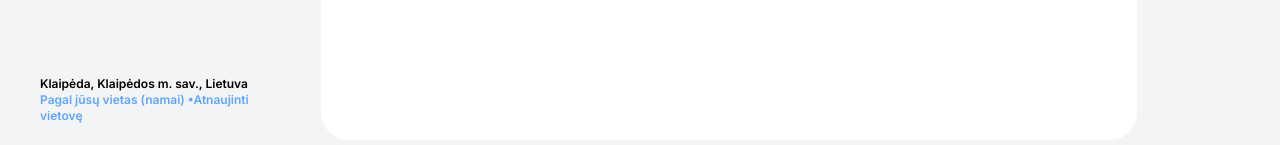
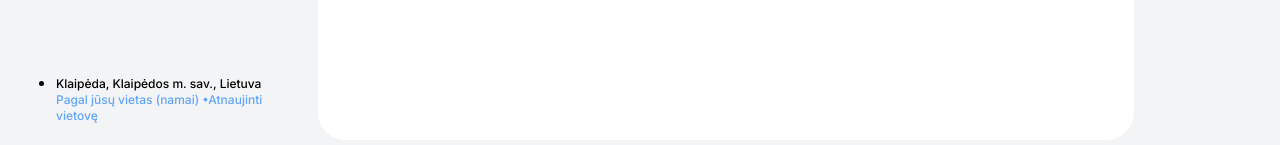
Before and after one commit to VygantasPaul/bard-clone, a Next.js app: page / in a window 1280 px wide. Shown: the part 652-797 px from the top of the page. Built offline with nearby package versions, Linux system fonts and the light colour scheme; no server answers.

Commit message:
css updates

```diff
--- a/components/SidePanel/SidePanel.module.css
+++ b/components/SidePanel/SidePanel.module.css
@@ -18,8 +18,14 @@
   z-index: 9;
   padding: 1rem;
   background-color: white;
-
-  @media (min-width: 992px) {
+}
+@media (min-width: 768px) {
+  .desktopSidebar {
+    width: 50%;
+  }
+}
+@media (min-width: 992px) {
+  .desktopSidebar {
     position: relative;
     width: 25%;
     background-color: transparent;
--- a/components/SidePanel/SidePanel.tsx
+++ b/components/SidePanel/SidePanel.tsx
@@ -1,12 +1,12 @@
 import React, { useEffect, useState } from "react";
 import styles from "./SidePanel.module.css";
 import { Inter } from "next/font/google";
-import Router from "next/router";
-const interBold = Inter({ subsets: ["latin"], weight: "600" });
+const interBold = Inter({ subsets: ["latin"], weight: "500" });
 type ToogleDesktopType = {
   isDesktopMenu: any;
   isMobileMenu: any;
   setDesktopMenu: any;
+  setMobileMenu: any;
 };
 
 const SidePanel: React.FC<ToogleDesktopType> = ({
@@ -21,15 +21,11 @@ const SidePanel: React.FC<ToogleDesktopType> = ({
   useEffect(() => {
     const handleResize = () => {
       const newIsMobileMenu = window.innerWidth <= 768;
-
-      // Check if the state needs to be updated
       if (newIsMobileMenu !== isMobileMenu) {
         setDesktopMenu(newIsMobileMenu);
       }
 
       const newIsDesktopMenu = window.innerWidth > 768;
-
-      // Check if the state needs to be updated
       if (newIsDesktopMenu !== isDesktopMenu) {
         setMobileMenu(!newIsDesktopMenu);
         setDesktopMenu(false);
@@ -51,7 +47,6 @@ const SidePanel: React.FC<ToogleDesktopType> = ({
           isDesktopMenu ? "hidden" : ""
         }`}
       >
-        {/* Your sidebar content */}
         <div className="flex flex-col justify-between h-full pb-20 lg:pb-0">
           <div>
             <div className="pb-1">
@@ -109,7 +104,9 @@ const SidePanel: React.FC<ToogleDesktopType> = ({
             </div>
           </div>
           <div>
-            <div className=" px-3">
+            <div className="pl-7">
+              <ul>
+                <li className="list-disc">
                   <p className={`text-xs text-grey-400 ${interBold.className}`}>
                     Klaipėda, Klaipėdos m. sav., Lietuva
                   </p>
@@ -119,6 +116,8 @@ const SidePanel: React.FC<ToogleDesktopType> = ({
                       Atnaujinti vietovę
                     </a>
                   </p>
+                </li>
+              </ul>
             </div>
           </div>
         </div>
--- a/src/pages/index.tsx
+++ b/src/pages/index.tsx
@@ -41,20 +41,17 @@ export default function Home() {
             <p className="text-xs">„Bard“ ką tik atnaujintas. Žr. naujinį</p>
           </div> */}
         <div className="flex-1 sm:py-2 lg:px-3  justify-between  flex h-screen bg-gray-100 ">
-          <div className={`lg:flex w-full pt-[60px] md:pr-4 lg:pr-5`}>
+          <div className={`lg:flex w-full pt-[60px] md:pr-4 lg:pr-8`}>
             <SidePanel
               isDesktopMenu={isDesktopMenu}
               isMobileMenu={isMobileMenu}
               setDesktopMenu={setDesktopMenu}
               setMobileMenu={setMobileMenu}
-              toggleDesktopMenu={toggleDesktopMenu}
-              toggleMobileMenu={toggleMobileMenu}
             />
             <Content
               messages={messages}
               setMessages={setMessages}
               isDesktopMenu={isDesktopMenu}
-              toggleDesktopMenu={toggleDesktopMenu}
             />
           </div>
         </div>
```
Lines whose indentation alone changed are shown as unchanged.
